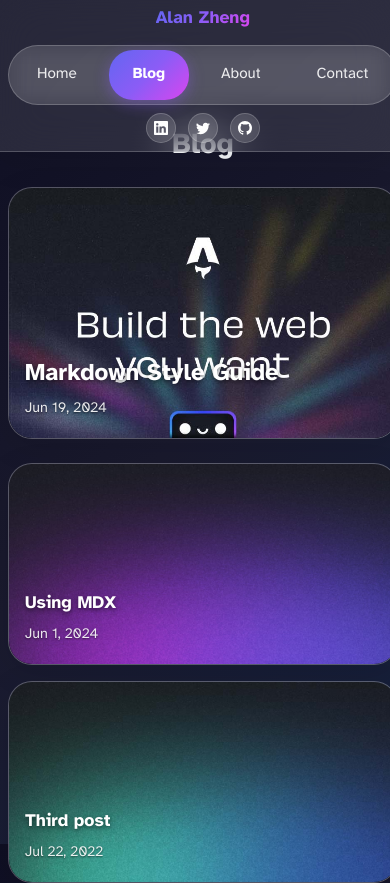
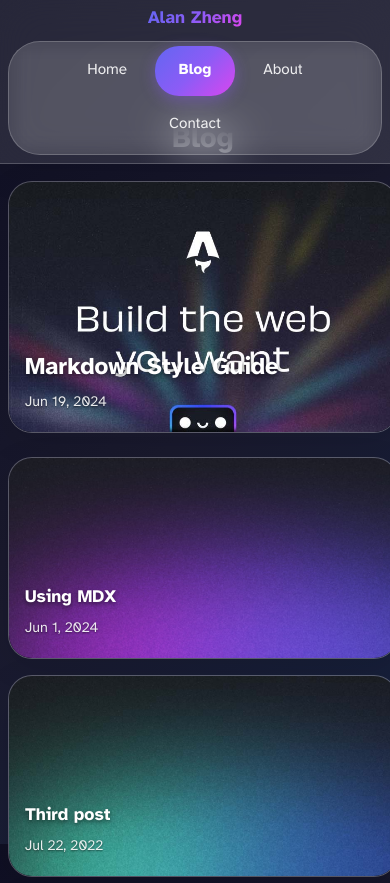
Before and after one commit to CodeAlanDebug/astro-blog, an Astro site: page /blog in a window 390 px wide. Shown: the top 883 px of the page. Built offline with nearby package versions, Linux system fonts and the light colour scheme; Astro itself is replaced by a stand-in of ours.

Commit message:
feat: Adjust padding and margin for improved layout consistency across Header, BlogPost, and index pages

```diff
--- a/src/components/Header.astro
+++ b/src/components/Header.astro
@@ -133,7 +133,7 @@
 
   /* Add padding to body to account for fixed header */
   :global(body) {
-    padding-top: 80px;
+    padding-top: 90px;
   }
 
   @media (max-width: 768px) {
@@ -156,26 +156,15 @@
       width: auto;
       justify-content: center;
       margin: 0;
+      gap: 0.25rem;
     }
 
     .social-links {
-      order: 3;
-      gap: 0.5rem;
-      justify-content: center;
-    }
-
-    .social-links a {
-      width: 32px;
-      height: 32px;
-    }
-
-    .social-links svg {
-      width: 16px;
-      height: 16px;
+      display: none;
     }
 
     :global(body) {
-      padding-top: 140px;
+      padding-top: 100px;
     }
   }
 
@@ -189,30 +178,19 @@
 
     h2 {
       font-size: 1.1rem;
-      margin-bottom: 0.5rem;
+      margin-bottom: 0.25rem;
     }
 
     .internal-links {
       margin: 0;
       padding: 0.25rem;
-    }
-
-    .social-links {
-      gap: 0.75rem;
-    }
-
-    .social-links a {
-      width: 28px;
-      height: 28px;
-    }
-
-    .social-links svg {
-      width: 14px;
-      height: 14px;
+      gap: 0.25rem;
+      flex-wrap: wrap;
+      justify-content: center;
     }
 
     :global(body) {
-      padding-top: 120px;
+      padding-top: 90px;
     }
   }
 </style>
--- a/src/layouts/BlogPost.astro
+++ b/src/layouts/BlogPost.astro
@@ -18,6 +18,7 @@
         width: calc(100% - 2em);
         max-width: 100%;
         margin: 0;
+        padding-top: 2rem;
       }
       .hero-image {
         width: 100%;
@@ -99,7 +100,7 @@
       @media (max-width: 768px) {
         main {
           width: 100%;
-          padding: 0;
+          padding: 2rem 0 0 0;
         }
 
         .hero-image {
@@ -137,6 +138,10 @@
       }
 
       @media (max-width: 480px) {
+        main {
+          padding: 2rem 0 0 0;
+        }
+
         .prose {
           padding: 1rem;
           width: calc(100% - 0.5rem);
--- a/src/pages/blog/index.astro
+++ b/src/pages/blog/index.astro
@@ -20,6 +20,7 @@
         max-width: 1200px;
         margin: 0 auto;
         padding: 2rem;
+        padding-top: 2rem;
         color: white;
       }
 
@@ -159,7 +160,7 @@
 
       @media (max-width: 768px) {
         main {
-          padding: 1rem 0.5rem;
+          padding: 2rem 0.5rem 1rem 0.5rem;
         }
 
         h1 {
@@ -200,7 +201,7 @@
 
       @media (max-width: 480px) {
         main {
-          padding: 0.5rem;
+          padding: 2rem 0.5rem 0.5rem 0.5rem;
         }
 
         h1 {
--- a/src/pages/index.astro
+++ b/src/pages/index.astro
@@ -20,7 +20,7 @@
           #d946ef 100%
         );
         color: white;
-        margin: -80px -1em 0 -1em;
+        margin: 0 -1em 0 -1em;
         position: relative;
         overflow: hidden;
         border-radius: 0 0 2rem 2rem;
@@ -396,7 +396,7 @@
       @media (max-width: 768px) {
         .hero {
           padding: 4rem 1rem 4rem 1rem;
-          margin: -140px -1em 0 -1em;
+          margin: 0 -1em 0 -1em;
         }
 
         .hero h1 {
@@ -462,7 +462,7 @@
       @media (max-width: 480px) {
         .hero {
           padding: 3rem 0.5rem;
-          margin: -120px -1em 0 -1em;
+          margin: 0 -1em 0 -1em;
         }
 
         .hero h1 {
```
